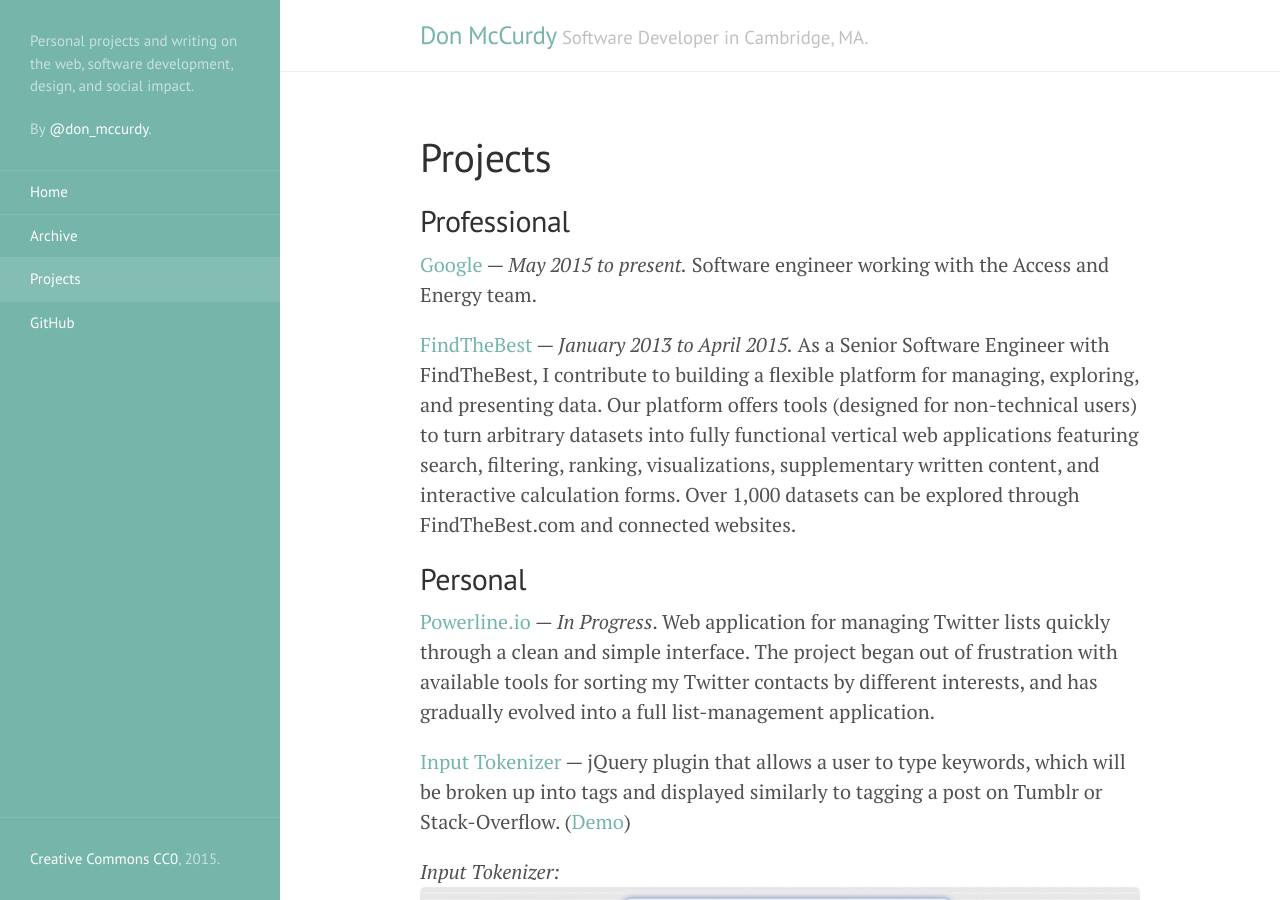
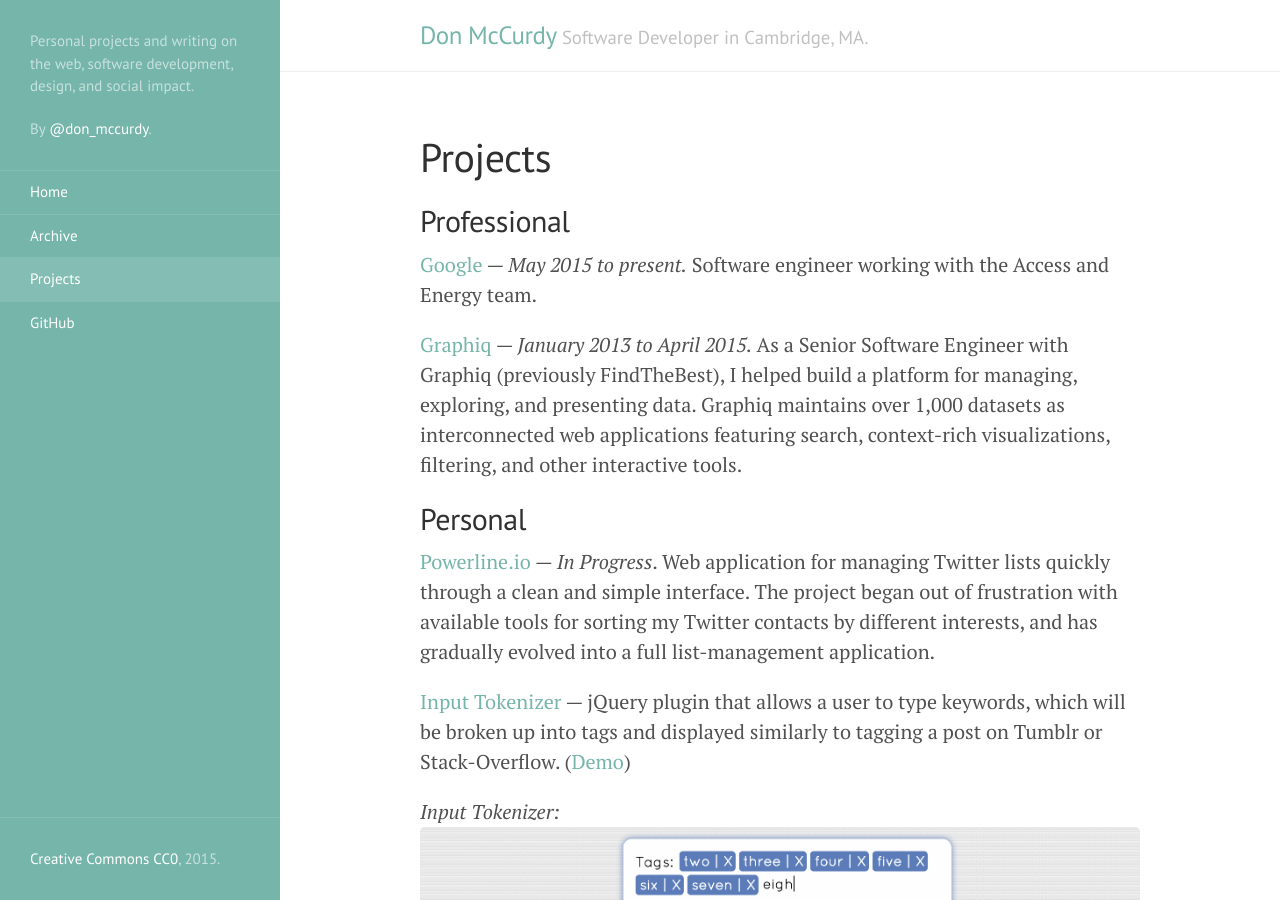
Before and after one commit to donmccurdy/blog, a Jekyll site: the page built from projects.md, in a window 1280 px wide and 900 px high. Built offline with Jekyll 4.4.1, drawn with Linux system fonts in a browser that asks for light colours; Markdown is read by kramdown in place of the engine named in the settings.

Commit message:
findthebest -> graphiq

```diff
--- a/projects.md
+++ b/projects.md
@@ -7,7 +7,7 @@ title: Projects
 
 [Google](http://www.google.com/about/careers/) — *May 2015 to present.* Software engineer working with the Access and Energy team.
 
-[FindTheBest](http://www.findthebest.com) — *January 2013 to April 2015.* As a Senior Software Engineer with FindTheBest, I contribute to building a flexible platform for managing, exploring, and presenting data. Our platform offers tools (designed for non-technical users) to turn arbitrary datasets into fully functional vertical web applications featuring search, filtering, ranking, visualizations, supplementary written content, and interactive calculation forms. Over 1,000 datasets can be explored through FindTheBest.com and connected websites.
+[Graphiq](https://www.graphiq.com) — *January 2013 to April 2015.* As a Senior Software Engineer with Graphiq (previously FindTheBest), I helped build a platform for managing, exploring, and presenting data. Graphiq maintains over 1,000 datasets as interconnected web applications featuring search, context-rich visualizations, filtering, and other interactive tools.
 
 ## Personal
 
```
